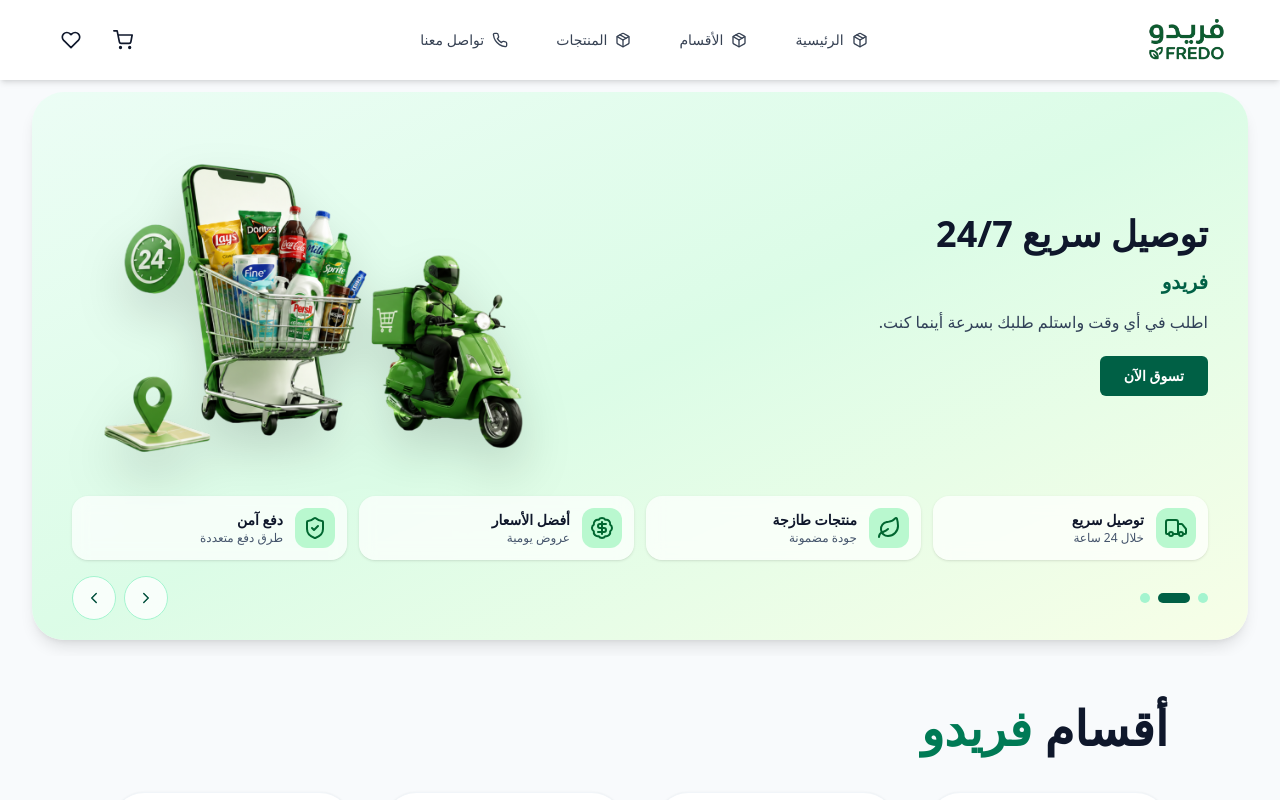
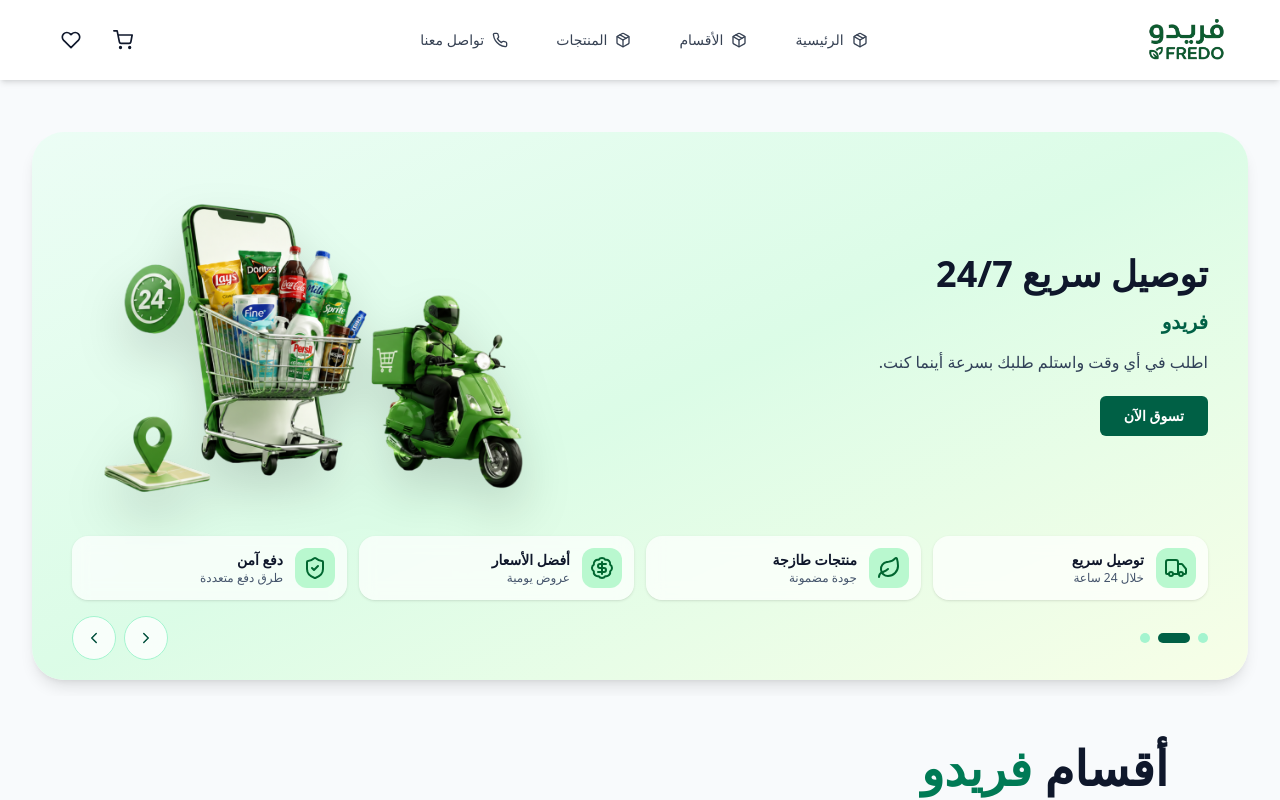
Before and after one commit to ABdullahMegahed2003/supermarket, a Next.js app: page / in a window 1280 px wide. Shown: the top 800 px of the page. Built offline with nearby package versions, Linux system fonts and the light colour scheme.

Commit message:
Add margin top to HomePage section

```diff
--- a/components/HomePageClient.tsx
+++ b/components/HomePageClient.tsx
@@ -32,7 +32,7 @@
   return (
     <div className="overflow-x-hidden">
       <Nav />
-      <section >
+      <section className="mt-10" >
         <HeroSection />
       </section>
 
```
